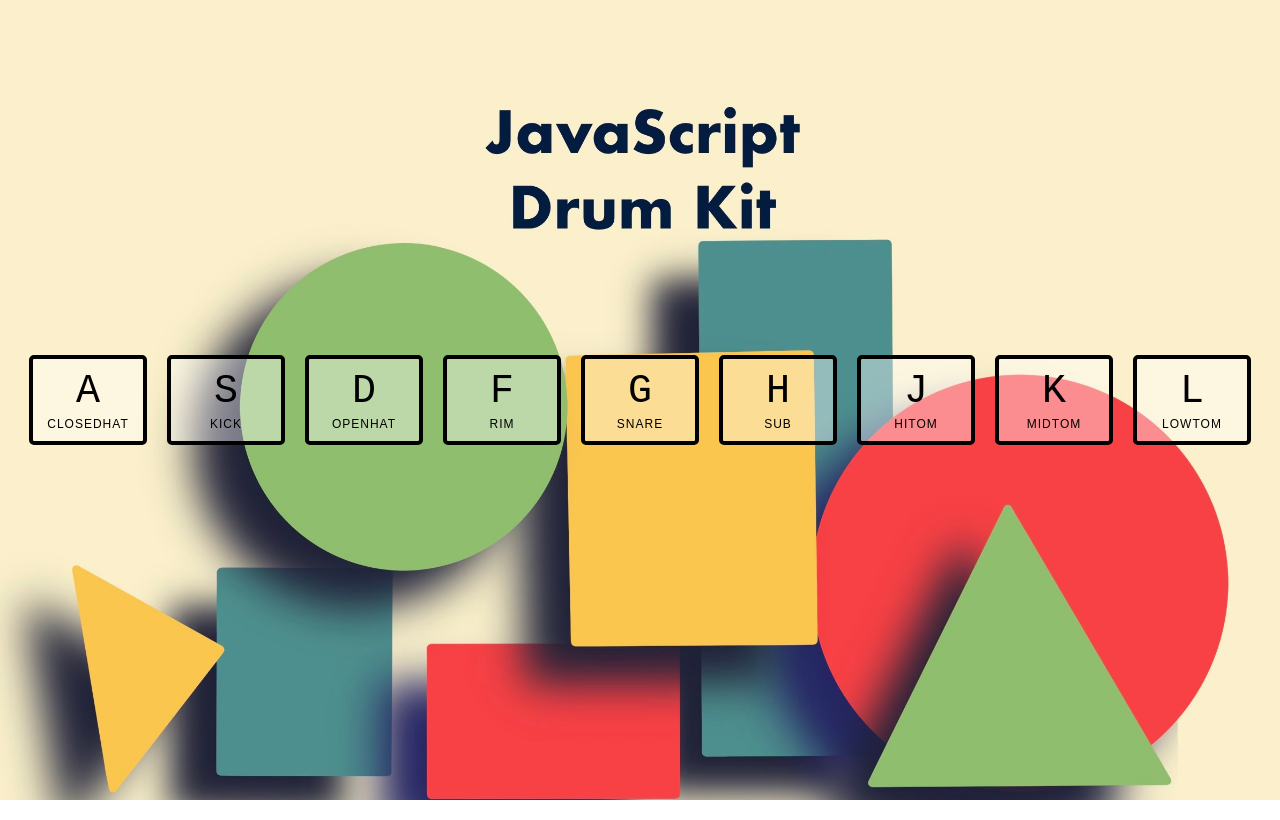
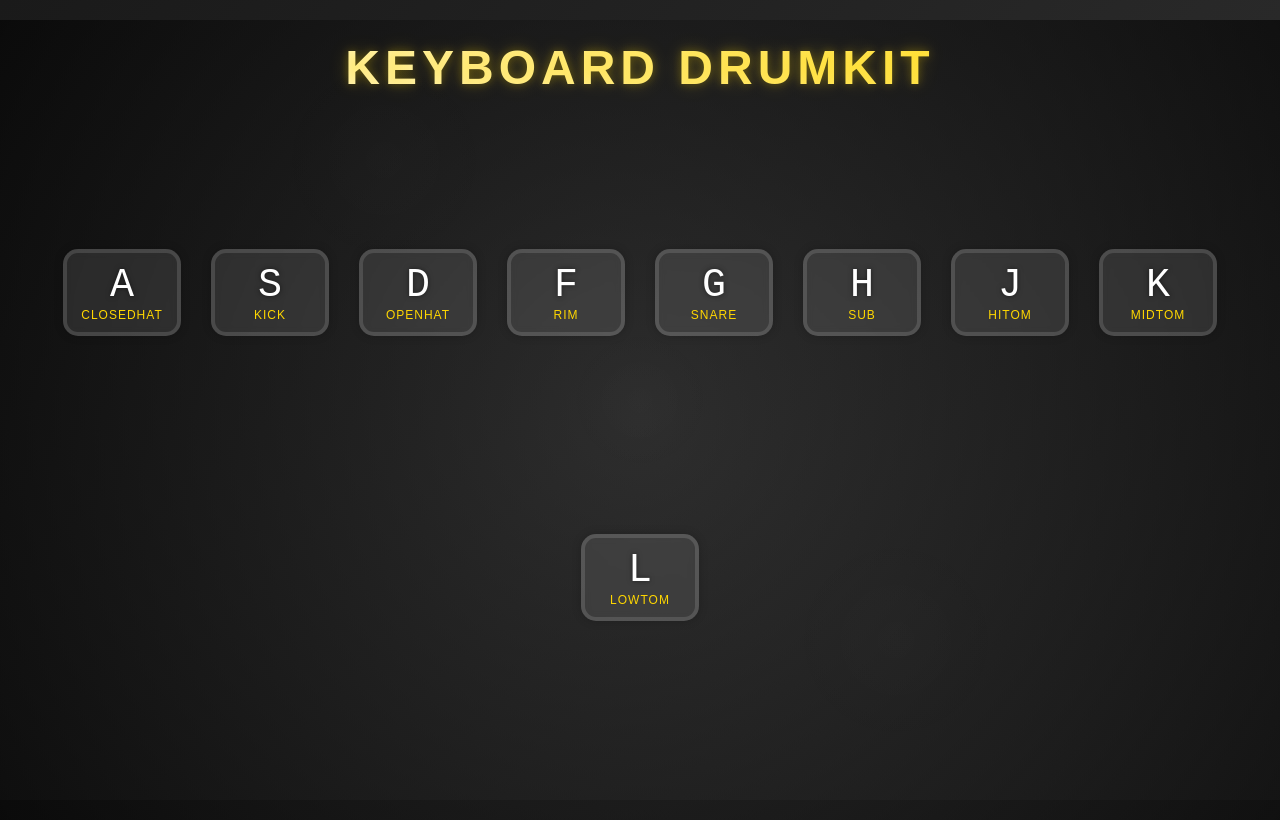
Before and after one commit to mriansabado/javaScript-drumkit, a website: page index.html in a window 1280 px wide. Drawn offline with Linux system fonts and the light colour scheme.

Commit message:
updated the background and the key designs

```diff
--- a/app.js
+++ b/app.js
@@ -1,3 +1,11 @@
+// First, get all the elements we need
+const keys = Array.from(document.querySelectorAll('.key'));
+const audioElements = document.querySelectorAll('audio');
+
+// Then initialize our counter
+let loadedAudios = 0;
+const totalAudios = audioElements.length;
+
 function removeTransition(e) {
     if (e.propertyName !== 'transform') return;
     e.target.classList.remove('playing');
@@ -8,6 +16,9 @@ function playSound(e) {
     const audio = document.querySelector(`audio[data-key="${keyCode}"]`);
     const key = document.querySelector(`div[data-key="${keyCode}"]`);
     if (!audio) return;
+
+    const keyPressed = String.fromCharCode(keyCode);
+    console.log(`Key pressed: ${keyPressed}`);
 
     key.classList.add('playing');
     audio.currentTime = 0;
@@ -20,18 +31,35 @@ function playSoundOnClick(e) {
 
     const keyCode = key.dataset.key;
     playSound({ keyCode });
+
+    // Add visual feedback for mobile
+    key.style.opacity = '0.7';
+    setTimeout(() => {
+        key.style.opacity = '1';
+    }, 100);
 }
 
-const keys = Array.from(document.querySelectorAll('.key'));
+// Add event listeners
 keys.forEach(key => {
     key.addEventListener('transitionend', removeTransition);
-    key.addEventListener('pointerdown', playSoundOnClick); // Use pointerdown for faster response on touch devices
-});
-
-// Preload all audio elements
-const audioElements = document.querySelectorAll('audio');
-audioElements.forEach(audio => {
-    audio.load();
+    key.addEventListener('pointerdown', playSoundOnClick);
 });
 
 window.addEventListener('keydown', playSound);
+
+// Audio loading and error handling
+audioElements.forEach(audio => {
+    audio.load();
+
+    audio.addEventListener('error', () => {
+        console.error(`Error loading audio file: ${audio.src}`);
+    });
+
+    audio.addEventListener('canplaythrough', () => {
+        loadedAudios++;
+        if (loadedAudios === totalAudios) {
+            document.body.classList.add('ready');
+            console.log('All audio files loaded!');
+        }
+    });
+});
--- a/index.html
+++ b/index.html
@@ -8,6 +8,8 @@
 </head>
 
 <body>
+
+  <h1 class="title">KEYBOARD DRUMKIT</h1>
 
   <div class="keys">
     <div data-key="65" class="key">
--- a/style.css
+++ b/style.css
@@ -1,50 +1,97 @@
 html {
     font-size: 10px;
-    background: url('./images/background2.jpg') center;
-    background-size: cover;
+    background: linear-gradient(135deg, #1a1a1a 0%, #323232 100%);
+    height: 100vh;
+    margin: 0;
 }
 
-  body,html {
+body {
     margin: 0;
     padding: 0;
-    font-family: sans-serif;
+    font-family: 'Arial', sans-serif;
+    min-height: 100vh;
+    background: radial-gradient(circle at center, rgba(62, 62, 62, 0.3) 0%, rgba(0, 0, 0, 0.6) 100%);
 }
 
 .keys {
     display: flex;
-    flex: 1;
-    min-height: 100vh;
+    flex-wrap: wrap;
+    justify-content: center;
     align-items: center;
-    justify-content: center;
+    min-height: 70vh;
+    gap: 1rem;
+    padding: 2rem;
 }
 
 .key {
-    border: .4rem solid black;
-    border-radius: .5rem;
+    border: 0.4rem solid #ffffff20;
+    border-radius: 1.5rem;
     margin: 1rem;
-    font-size: 1.5rem;
-    padding: 1rem .5rem;
-    transition: all .07s ease;
+    padding: 1rem 0.5rem;
     width: 10rem;
     text-align: center;
-    color: rgb(0, 0, 0);
-    background: rgba(255, 255, 255, 0.4);
+    color: white;
+    background: rgba(255, 255, 255, 0.1);
+    backdrop-filter: blur(5px);
+    box-shadow: 0 0 1rem rgba(0, 0, 0, 0.2);
+    transition: all 0.07s ease;
 }
 
 .playing {
     transform: scale(1.1);
-    border-color: #ffc600;
-    box-shadow: 0 0 1rem #ffc600;
+    border-color: #ffd700;
+    box-shadow: 0 0 2rem #ffd700;
 }
 
 kbd {
     display: block;
     font-size: 4rem;
+    text-shadow: 0 0 0.5rem rgba(0, 0, 0, 0.5);
 }
 
 .sound {
     font-size: 1.2rem;
     text-transform: uppercase;
-    letter-spacing: .1rem;
-    color: #000000;
+    letter-spacing: 0.1rem;
+    color: #ffd700;
 }
+
+/* Add a subtle animation for the keys on hover */
+.key:hover {
+    background: rgba(255, 255, 255, 0.15);
+    transform: translateY(-2px);
+    box-shadow: 0 5px 15px rgba(0, 0, 0, 0.3);
+}
+
+/* Add some particle-like elements in the background */
+body::before {
+    content: '';
+    position: fixed;
+    top: 0;
+    left: 0;
+    width: 100%;
+    height: 100%;
+    background: radial-gradient(circle at 50% 50%, #ffffff03 0%, transparent 10%),
+                radial-gradient(circle at 30% 20%, #ffffff03 0%, transparent 10%),
+                radial-gradient(circle at 70% 80%, #ffffff03 0%, transparent 10%);
+    pointer-events: none;
+}
+
+.title {
+    text-align: center;
+    color: white;
+    font-size: 4.8rem;
+    font-weight: 800;
+    letter-spacing: 0.5rem;
+    margin: 2rem 0;
+    padding: 2rem;
+    text-transform: uppercase;
+    text-shadow:
+        0 0 10px rgba(255, 215, 0, 0.3),
+        0 0 20px rgba(255, 215, 0, 0.2);
+    background: linear-gradient(45deg, #fff, #ffd700);
+    -webkit-background-clip: text;
+    -webkit-text-fill-color: transparent;
+    position: relative;
+    z-index: 1;
+}
```
Also changed, not shown: package.json (added, +10 -0 lines), 1 other file. Lines whose indentation alone changed are shown as unchanged.
